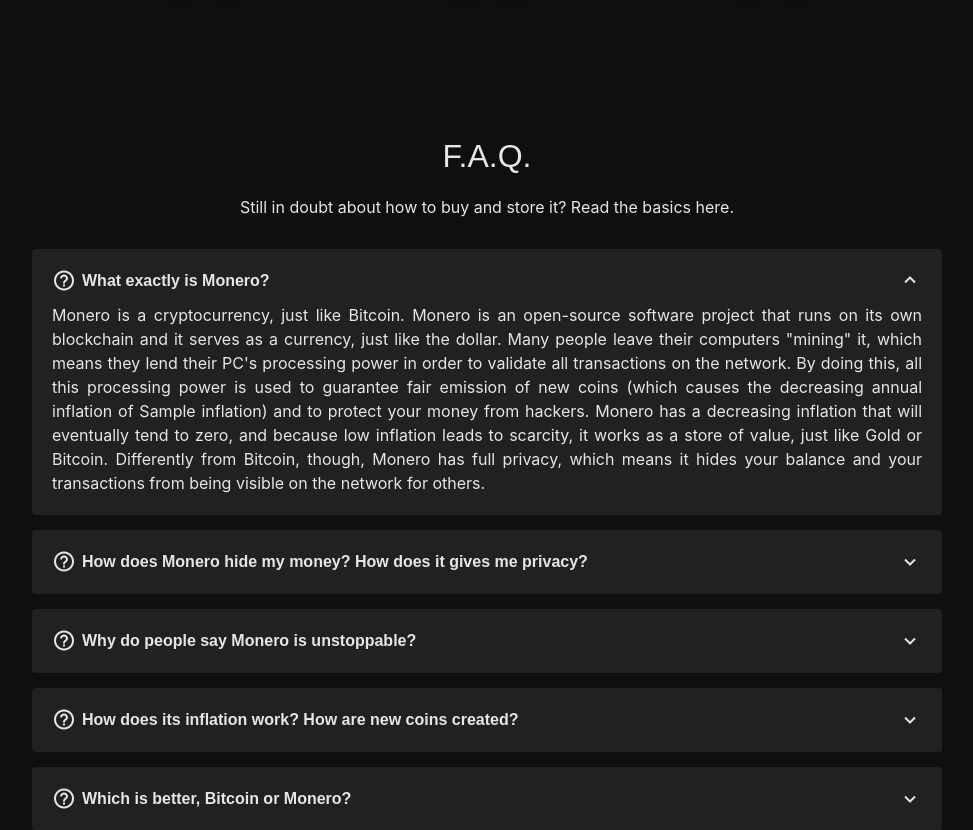
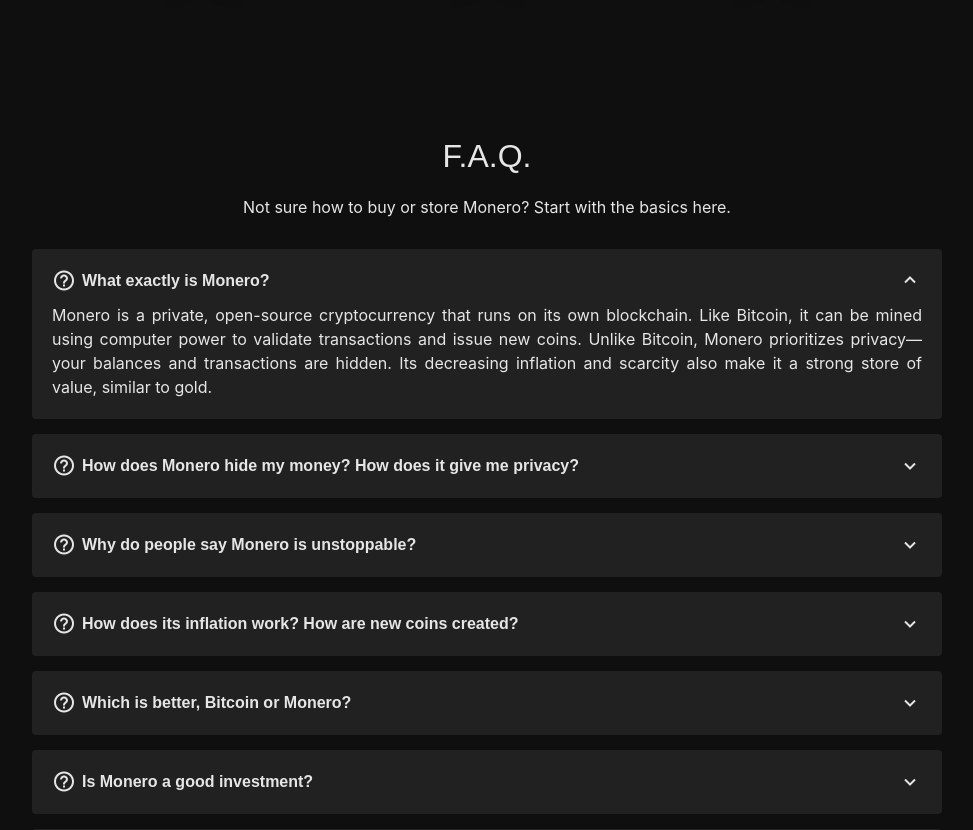
Before and after one commit to worldwideward/moneroj, a Django app: template app/charts/templates/charts/index.html in a window 1280 px wide. Shown: the part 4038-4868 px from the top of the page, without its empty margins (153-1126 px from the left). Run offline with Django 3.2, Linux system fonts and the light colour scheme; the template is opened without the code that fills it: most values are stand-ins (such as "Sample title", 1, 10 or a date in 2020); parts of the project's set-up code (start-up, migrations or seed data) failed here and were passed over; some libraries are stand-ins or nearby versions.

Commit message:
Fix typo, clean up FAQ

```diff
--- a/app/charts/templates/charts/index.html
+++ b/app/charts/templates/charts/index.html
@@ -338,7 +338,7 @@
 
     <div class="section-title">
       <h2>F.A.Q.</h2>
-        <p>Still in doubt about how to buy and store it? Read the basics here.</p>
+      <p>Not sure how to buy or store Monero? Start with the basics here.</p>
     </div>
 
     <div class="faq-list">
@@ -349,37 +349,21 @@
               class="bx bx-chevron-up icon-close"></i></a>
           <div id="faq-list-1" class="collapse show" data-parent=".faq-list">
             <p>
-                Monero is a cryptocurrency, just like Bitcoin. Monero is an open-source software project that runs on
-                its own blockchain and it serves as a currency, just like the dollar.
-                Many people leave their computers "mining" it, which means they lend their PC's processing power in
-                order to validate all transactions on the network.
-                By doing this, all this processing power is used to guarantee fair emission of new coins (which causes
-                the decreasing annual inflation of {{ inflation }}) and to protect your money
-                from hackers. Monero has a decreasing inflation that will eventually tend to zero, and because low
-                inflation leads to scarcity, it works as a store of value, just like Gold or Bitcoin.
-                Differently from Bitcoin, though, Monero has full privacy, which means it hides your balance and your
-                transactions from being visible on the network for others.
+              Monero is a private, open-source cryptocurrency that runs on its own blockchain. Like Bitcoin, it can be mined using computer power to validate transactions and issue new coins. Unlike Bitcoin, Monero prioritizes privacy—your balances and transactions are hidden. Its decreasing inflation and scarcity also make it a strong store of value, similar to gold.
             </p>
           </div>
         </li>
 
         <li>
           <i class="bx bx-help-circle icon-help"></i> <a data-toggle="collapse" href="#faq-list-2"
-              class="collapsed">How does Monero hide my money? How does it gives me privacy?<i
+            class="collapsed">How does Monero hide my money? How does it give me privacy?<i
               class="bx bx-chevron-down icon-show"></i><i class="bx bx-chevron-up icon-close"></i></a>
           <div id="faq-list-2" class="collapse" data-parent=".faq-list">
             <p>
-                Monero has cutting edge privacy tech, such as RingCTs, Stealth Addresses, Bulletproofs and Dandelion++.
-                Ring Confidential Transactions (RingCTs) are used to obfuscate the sender of a transaction and the
-                amount,
-                while one-time stealth addresses are used to hide the address of the recipient using a method known as
-                DKSAP. Bulletproofs is a protocol that improved RingCTs, reducing
-                the size of the transactions, resulting in faster verification times and lower fees. Dandelion++ on the
-                other hand was developed to obscure the IP address of the sender device.
+              Monero uses advanced privacy technologies like RingCTs, Stealth Addresses, Bulletproofs, Dandelion++, and soon FCMPs. These tools hide the sender, receiver, amount, and even the IP address, ensuring full transaction privacy.
             </p>
           </div>
         </li>
-
 
         <li>
           <i class="bx bx-help-circle icon-help"></i> <a data-toggle="collapse" href="#faq-list-3"
@@ -387,14 +371,7 @@
               class="bx bx-chevron-up icon-close"></i></a>
           <div id="faq-list-3" class="collapse" data-parent=".faq-list">
             <p>
-                Monero developers have already tested the concept of atomic swaps between it and Bitcoin, which will
-                happen directly from Monero's wallet and will be processed
-                through Bitcoin's blockchain. Users in the near future will be able to swap easily one asset to the
-                other, without having to rely on central authorities, such as
-                exchanges, making it the best possible privacy solution for Bitcoin. In other words, to ban Monero,
-                governments would first have to censor the whole Bitcoin
-                blockchain, which won't happen, because Bitcoin is already rooted in society. So nobody will be able to
-                prevent people from having privacy.
+              Monero supports atomic swaps with Bitcoin, allowing direct, private exchanges without intermediaries. Because these swaps rely on Bitcoin's blockchain, banning Monero would require censoring Bitcoin itself—an unlikely scenario—making Monero resistant to censorship.
             </p>
           </div>
         </li>
@@ -405,97 +382,51 @@
               class="bx bx-chevron-down icon-show"></i><i class="bx bx-chevron-up icon-close"></i></a>
           <div id="faq-list-4" class="collapse" data-parent=".faq-list">
             <p>
-                There was never a premine on Monero. This means no one controls vast amounts of coins, since all coins
-                ever generated have always been distributed for the miners. The miners
-                receive coins based on how much work they put into validating and defending the network, so it is a form
-                of financial revenue they get for their service. Since at the
-                beginning (2014) there were no coins in circulation, inflation was high. Now that there are {{
-                supply}} units in circulation, the annual inflation is just {{ inflation }}.
-                The payout per block decreases over time, and so will the the annual inflation rate slowly decrease
-                towards zero. The demand for fungible, digital, privacy-oriented hard money will likely skyrocket
-                in the next few years and outpace its inflation, so investors expect a considerable rise in prices.
+              Monero had no premine—all coins are earned by miners who secure the network. As supply increases, block rewards and inflation decrease. With {{ supply }} coins in circulation, annual inflation is down to {{ inflation }} and will keep declining, making Monero increasingly scarce.
             </p>
           </div>
         </li>
 
         <li>
           <i class="bx bx-help-circle icon-help"></i> <a data-toggle="collapse" href="#faq-list-5"
-              class="collapsed">Which is better, Bitcoin or Monero? <i class="bx bx-chevron-down icon-show"></i><i
+            class="collapsed">Which is better, Bitcoin or Monero?<i class="bx bx-chevron-down icon-show"></i><i
               class="bx bx-chevron-up icon-close"></i></a>
           <div id="faq-list-5" class="collapse" data-parent=".faq-list">
             <p>
-                Bitcoin's price is way higher than Monero's since the former was introduced in 2009, while the latter
-                only in 2014. When Bitcoin was created, the technology
-                behind Monero didn't even exist. Bitcoin's methods were themselves a huge leap in tech. Now Bitcoin has
-                a legion of investors, is an established cryptocurrency,
-                and have a 1T USD marketcap. However Bitcoin has many flaws, such as transaction cost and time, and
-                mostly lack of privacy. Bitcoin has no privacy at all.
-                All transactions and balances are stored in a chain of blocks, and are totally visible for all internet
-                users. In this sense, Bitcoin can't work as money,
-                because one of the main atributes of a good money is fungibility, which is ability for all units being
-                indistinguishble from the others. Since all Bitcoins' transactions
-                are visible, you can differentiate one from the other. For example, you can choose to accept
-                transactions from one address, but choose to forbid people from accepting
-                another. This will inevitably allow governments to censor certain addresses based on what their owners
-                are doing. Therefore, the lack of fungibility isn't a desired
-                feature for good money. In this sense, Monero is much better money than Bitcoin. Monero is faster,
-                cheaper to transact and completely fungible. You can't see differences
-                between different Moneroj (Moneroj is plural from Monero), so you also can't censor people. With Monero
-                people are free, while with Bitcoin people
-                are at the mercy of their governments leaders.
+              Bitcoin pioneered cryptocurrency but lacks privacy—every transaction and balance is publicly visible. This makes Bitcoin non-fungible and prone to censorship. Monero, on the other hand, is private, fungible, faster, cheaper, and better suited for use as true digital money.
             </p>
           </div>
         </li>
 
         <li>
           <i class="bx bx-help-circle icon-help"></i> <a data-toggle="collapse" href="#faq-list-6"
-              class="collapsed">Is Monero a good investment? <i class="bx bx-chevron-down icon-show"></i><i
+            class="collapsed">Is Monero a good investment?<i class="bx bx-chevron-down icon-show"></i><i
               class="bx bx-chevron-up icon-close"></i></a>
           <div id="faq-list-6" class="collapse" data-parent=".faq-list">
             <p>
-                While nobody can predict exactly what will happen in the future, Monero's community expect that there
-                will be huge demand for privacy in the next few years. With
-                our society relying more on digital processes, it is plausible that such type of tech will eventually
-                find its niche in our daily lives. Monero is a bet
-                on the digitalization of money, a bet in the need for privacy and also a bet that governments will lose
-                the monopoly over money. In term of returns, while BTC took 900
-                days to achieve 37x in its first bull market cycle, Monero took 1279 days to give 95x return. However
-                you must not take this as financial advice, and you should
-                invest at your own risk.
+              While no investment is guaranteed, Monero appeals to those who believe in the future of digital privacy. In past cycles, it has delivered strong returns. However, always do your own research—this is not financial advice.
             </p>
           </div>
         </li>
 
         <li>
           <i class="bx bx-help-circle icon-help"></i> <a data-toggle="collapse" href="#faq-list-7"
-              class="collapsed">What's the first step if I want to invest in Monero? <i
+            class="collapsed">What's the first step if I want to invest in Monero?<i
               class="bx bx-chevron-down icon-show"></i><i class="bx bx-chevron-up icon-close"></i></a>
           <div id="faq-list-7" class="collapse" data-parent=".faq-list">
             <p>
-                Simply put, open an account on a trusted exchange, such as Kraken or Binance. You just need to write
-                your data in their form. After that, complete
-                the whole registration process, which may include KYC procedures, like sending them a picture of your
-                document and face. Also remember to enable two-factor
-                authentication, which prevents hackers from stealing your funds and also allow withdrawals. Then send a
-                wire transfer to the exchange and in a few hours they will
-                update your balance. When this happens, buy your Monero and proceed for withdrawals.
+              Create an account on a trusted exchange like Kraken. Complete the registration and KYC steps, enable two-factor authentication, fund your account, and purchase Monero. Then withdraw it to your personal wallet for full control.
             </p>
           </div>
         </li>
 
         <li>
           <i class="bx bx-help-circle icon-help"></i> <a data-toggle="collapse" href="#faq-list-8"
-              class="collapsed">If I already have an account, what next? <i class="bx bx-chevron-down icon-show"></i><i
+            class="collapsed">If I already have an account, what next?<i class="bx bx-chevron-down icon-show"></i><i
               class="bx bx-chevron-up icon-close"></i></a>
           <div id="faq-list-8" class="collapse" data-parent=".faq-list">
             <p>
-                Now download a software wallet for Monero on your phone (such as Cake Wallet or Monerujo), or for your
-                computer (the official wallet). You can also buy
-                a hardware wallet such as the Ledger. When you complete this step, you can login on your exchange
-                account and ask for a withdrawal of funds. This means
-                you are going to ask the exchange to send all your Moneroj from your account into the address of your
-                wallet. After that, you already have full control of your
-                funds.
+              Download a Monero wallet—like Cake Wallet, Monerujo, or the official desktop version—or use a hardware wallet like Ledger. Then withdraw your Monero from the exchange to your wallet to secure your funds.
             </p>
           </div>
         </li>
```
Lines whose indentation alone changed are shown as unchanged.
